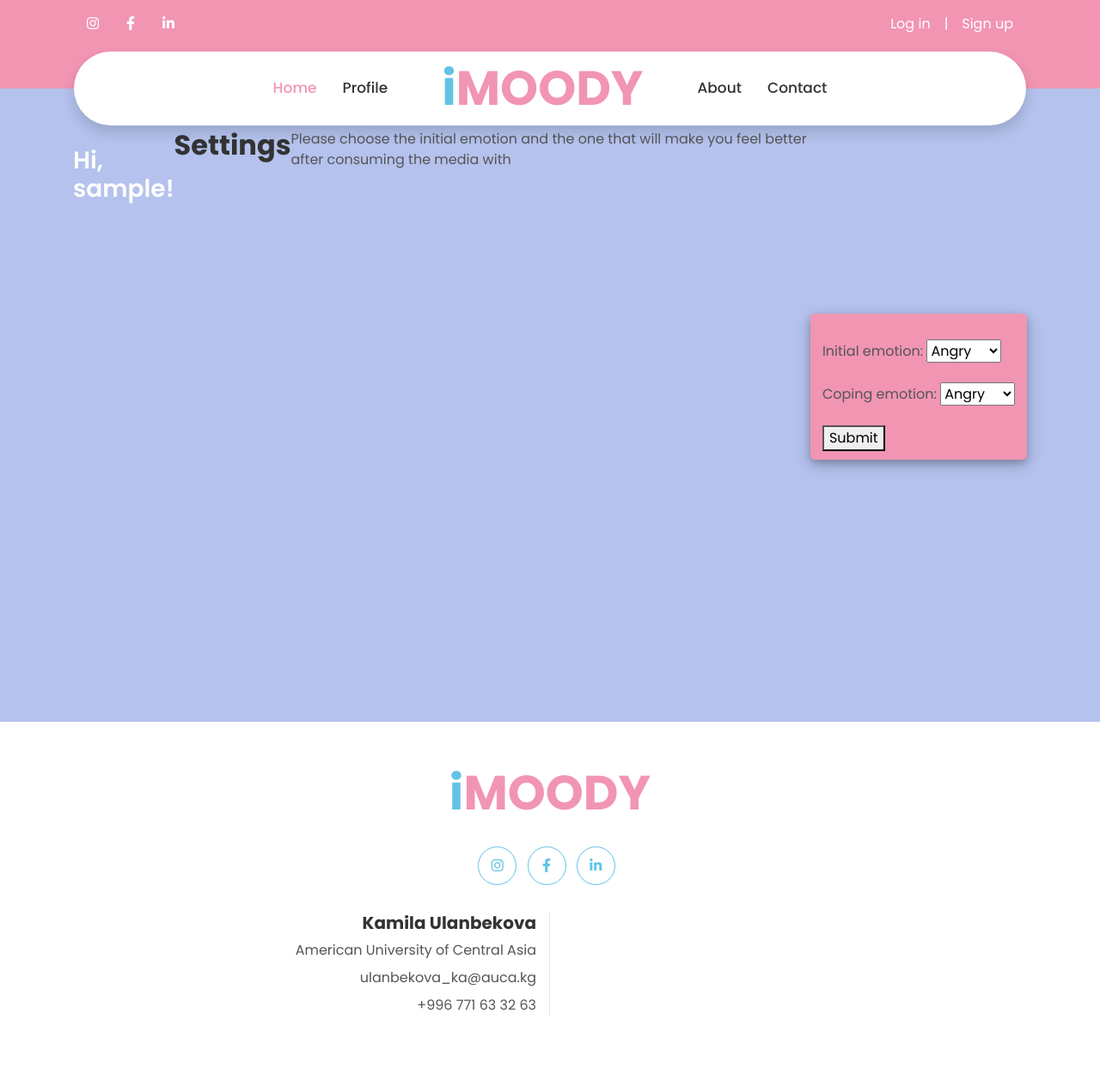
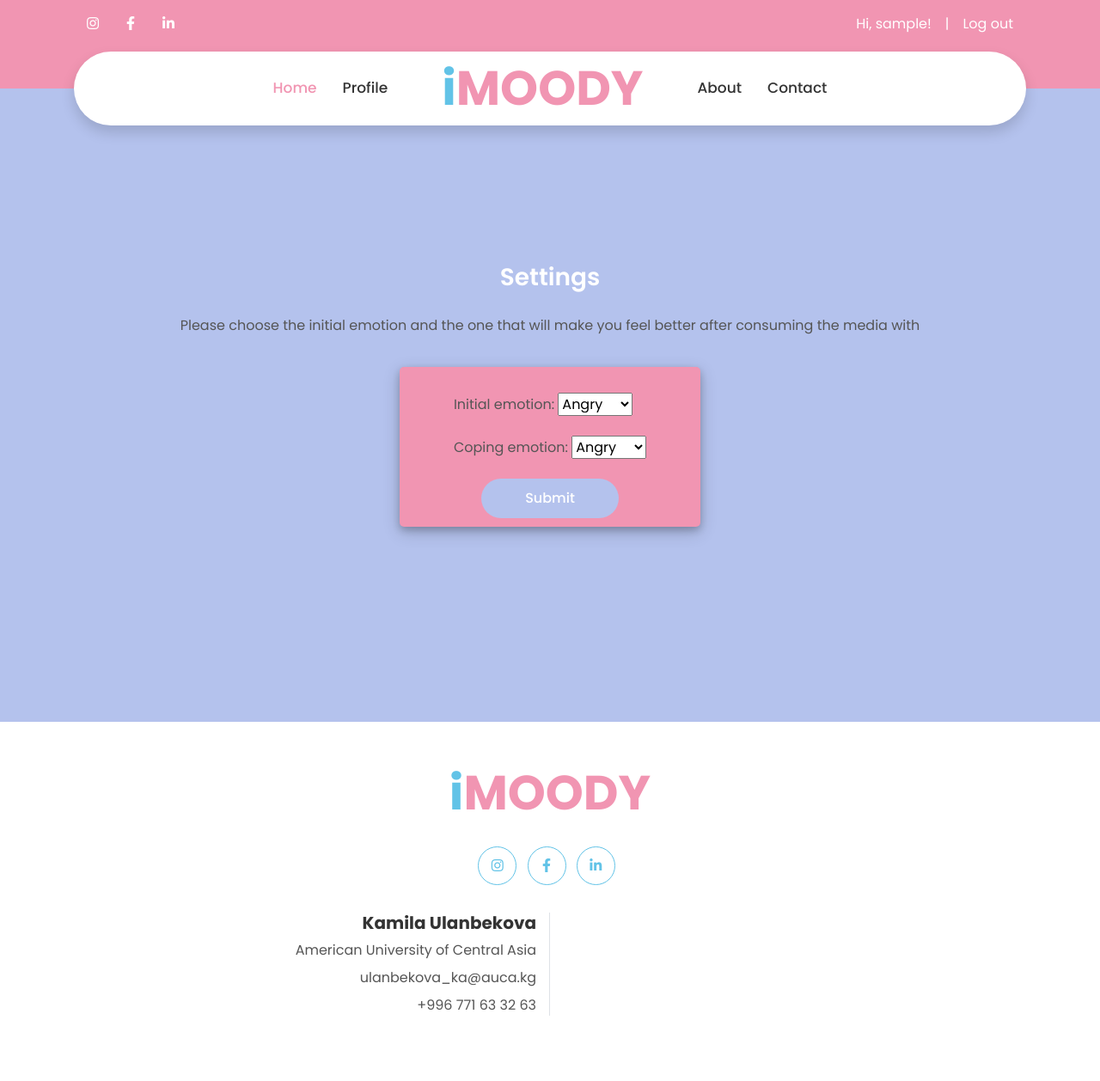
Before and after one commit to ulanbekova-ka/web, a Django app: page /recommenderSystem/profile/ in a window 1280 px wide. Shown: the whole page at 86% size. Run offline with Django 4.2, Linux system fonts and the light colour scheme; the visitor is signed in with stand-in values (Sample User, id 1); some libraries are stand-ins or nearby versions.

Commit message:
Little changes

```diff
--- a/mysite/recommenderSystem/templates/navbar.html
+++ b/mysite/recommenderSystem/templates/navbar.html
@@ -18,9 +18,15 @@
             </div>
             <div class="col-md-6 text-center text-lg-right mb-2 mb-lg-0">
                 <div class="d-inline-flex align-items-center">
-                    <a class="text-white px-3" href="{% url 'login' %}">Log in</a>
-                    <span class="text-white">|</span>
-                    <a class="text-white px-3" href="{% url 'register' %}">Sign up</a>
+                    {% if user.is_authenticated %}
+                        <span class="text-white px-3">Hi, {{ user.username }}!</span>
+                        <span class="text-white">|</span>
+                        <a class="text-white px-3" href="{% url 'logout' %}">Log out</a>
+                    {% else %}
+                        <a class="text-white px-3" href="{% url 'login' %}">Log in</a>
+                        <span class="text-white">|</span>
+                        <a class="text-white px-3" href="{% url 'register' %}">Sign up</a>
+                    {% endif %}
                 </div>
             </div>
         </div>
@@ -39,7 +45,11 @@
             <div class="collapse navbar-collapse justify-content-between" id="navbarCollapse">
                 <div class="navbar-nav ml-auto py-0">
                     <a href="{% url 'home' %}" class="nav-item nav-link active">Home</a>
-                    <a href="{% url 'profile' %}" class="nav-item nav-link">Profile</a>
+                    {% if user.is_authenticated %}
+                        <a href="{% url 'profile' %}" class="nav-item nav-link">Profile</a>
+                    {% else %}
+                        <a href="{% url 'login' %}" class="nav-item nav-link">Profile</a>
+                    {% endif %}
                 </div>
                 <a href="{% url 'home' %}" class="navbar-brand mx-5 d-none d-lg-block">
                     <h1 class="m-0 display-4 text-primary"><span class="text-secondary">i</span>MOODY</h1>
--- a/mysite/recommenderSystem/templates/profile.html
+++ b/mysite/recommenderSystem/templates/profile.html
@@ -6,18 +6,25 @@
 
 <div class="container h-75">
     <div class="d-flex justify-content-center h-100">
+        <div class="d-flex flex-column justify-content-center">
             <div class="d-flex justify-content-center">
-            <h3 id="form-title">Hi, {{user.username}}!</h3>
+                <h3 id="form-title">Settings</h3>
             </div>
-        <h2>Settings</h2>
+            <div class="d-flex justify-content-center form_container">
                 <p>Please choose the initial emotion and the one that will make you feel better after consuming the media with</p>
+            </div>
+            <div class="d-flex justify-content-center form_container">
                 <div class="user_card">
                     <div class="d-flex justify-content-center form_container">
                         <form method="post">
                             {% csrf_token %}
                             {{ form.as_p }}
-                    <button type="submit">Submit</button>
+                            <div class="d-flex justify-content-center mt-3 login_container">
+				 				<input class="btn login_btn" type="submit" value="Submit">
+				   			</div>
                         </form>
+                    </div>
+                </div>
             </div>
         </div>
     </div>
```
Also changed, not shown: mysite/recommenderSystem/templates/login.html (+6 -4 lines). Lines whose indentation alone changed are shown as unchanged.
